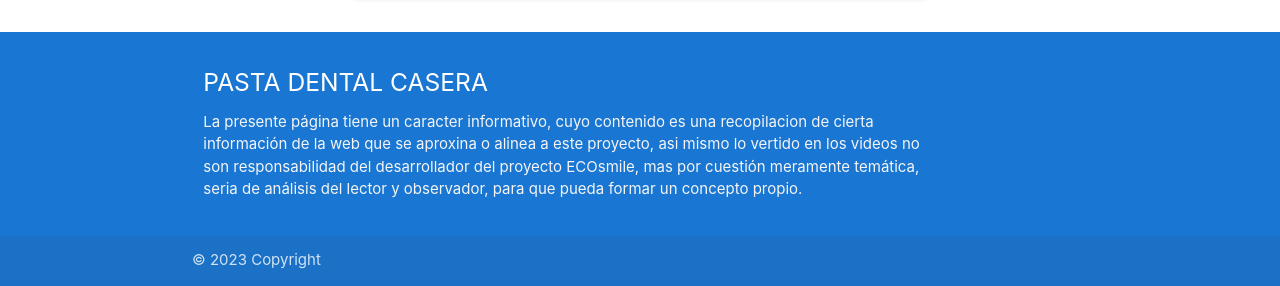
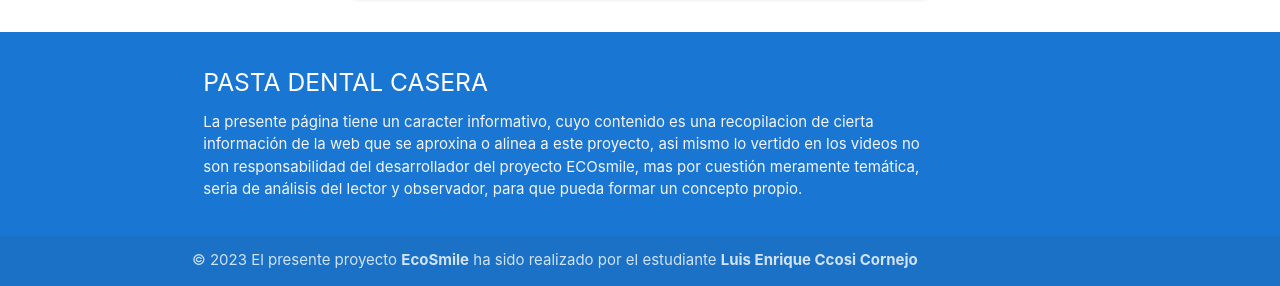
Before and after one commit to gabinsc/ecoSmile, a plain HTML site: page index.html in a window 1280 px wide. Shown: the part 2481-2767 px from the top of the page. Drawn offline with nearby package versions, Linux system fonts and the light colour scheme.

Commit message:
Actualización index.html

```diff
--- a/index.html
+++ b/index.html
@@ -149,7 +149,7 @@
         </div>
         <div class="footer-copyright">
           <div class="container">
-          © 2023 Copyright
+          © 2023 El presente proyecto <b>EcoSmile</b> ha sido realizado por el estudiante <b>Luis Enrique Ccosi Cornejo</b>
           </div>
         </div>
       </footer>
```
